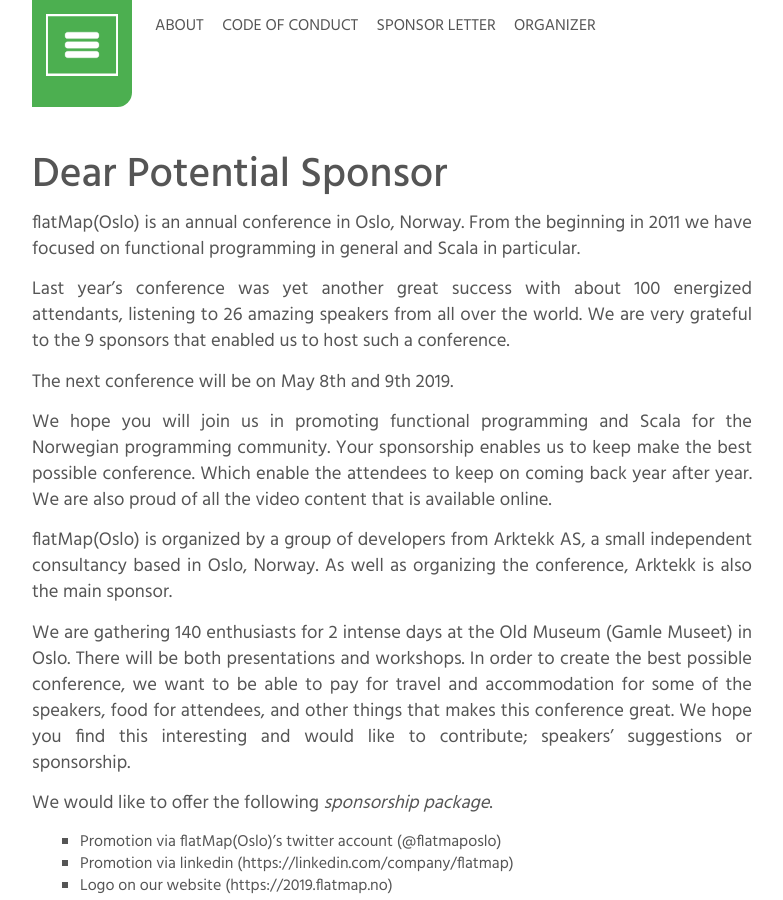
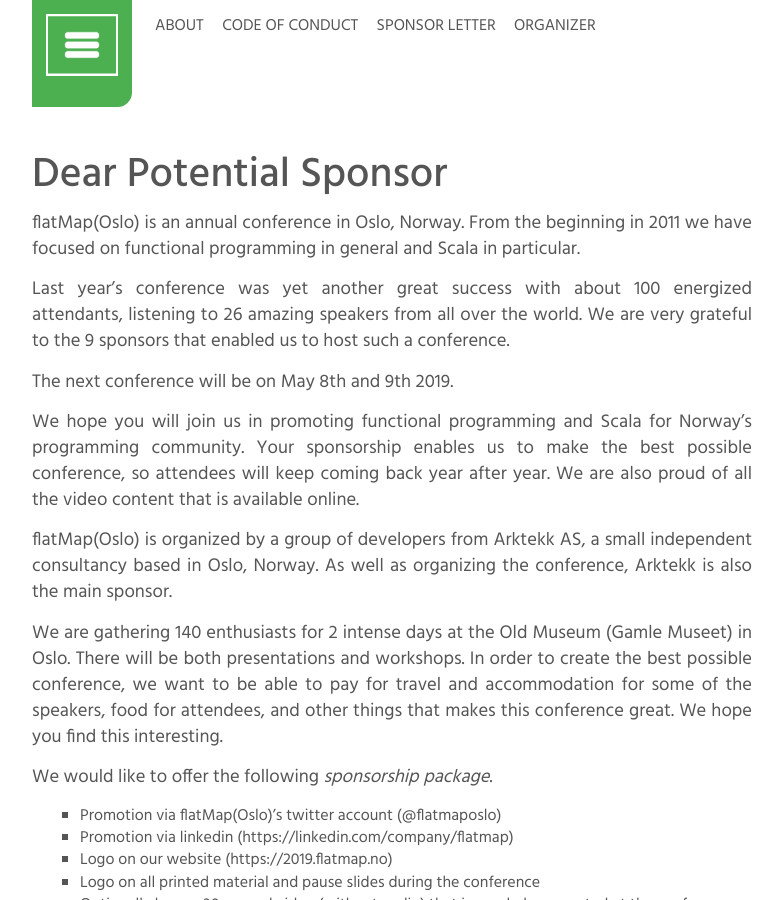
Before and after one commit to flatmaposlo/2019.flatmap.no, a Jekyll site: the page built from _pages/sponsors.md, in a window 1280 px wide and 900 px high. Shown: the whole window, without its empty margins (248-1031 px from the left). Built offline with Jekyll 4.4.1, drawn with Linux system fonts in a browser that asks for light colours.

Commit message:
Update on sponsor letter

```diff
--- a/_pages/sponsors.md
+++ b/_pages/sponsors.md
@@ -7,17 +7,25 @@
 ---
 ## Dear Potential Sponsor
 
-flatMap(Oslo) is an annual conference in Oslo, Norway. From the beginning in 2011 we have focused on functional programming in general and Scala in particular.
+flatMap(Oslo) is an annual conference in Oslo, Norway.
+From the beginning in 2011 we have focused on functional programming in general and Scala in particular.
 
-Last year's conference was yet another great success with about 100 energized attendants, listening to 26 amazing speakers from all over the world. We are very grateful to the 9 sponsors that enabled us to host such a conference.
+Last year's conference was yet another great success with about 100 energized attendants, listening to 26 amazing speakers from all over the world.
+We are very grateful to the 9 sponsors that enabled us to host such a conference.
 
 The next conference will be on May 8th and 9th 2019.
 
-We hope you will join us in promoting functional programming and Scala for the Norwegian programming community. Your sponsorship enables us to keep make the best possible conference. Which enable the attendees to keep on coming back year after year. We are also proud of all the video content that is available online.
+We hope you will join us in promoting functional programming and Scala for Norway's programming community.
+Your sponsorship enables us to make the best possible conference, so attendees will keep coming back year after year.
+We are also proud of all the video content that is available online.
 
-flatMap(Oslo) is organized by a group of developers from Arktekk AS, a small independent consultancy based in Oslo, Norway. As well as organizing the conference, Arktekk is also the main sponsor.
+flatMap(Oslo) is organized by a group of developers from Arktekk AS, a small independent consultancy based in Oslo, Norway.
+As well as organizing the conference, Arktekk is also the main sponsor.
 
-We are gathering 140 enthusiasts for 2 intense days at the Old Museum (Gamle Museet) in Oslo. There will be both presentations and workshops. In order to create the best possible conference, we want to be able to pay for travel and accommodation for some of the speakers, food for attendees, and other things that makes this conference great. We hope you find this interesting and would like to contribute; speakers’ suggestions or sponsorship.
+We are gathering 140 enthusiasts for 2 intense days at the Old Museum (Gamle Museet) in Oslo.
+There will be both presentations and workshops.
+In order to create the best possible conference, we want to be able to pay for travel and accommodation for some of the speakers, food for attendees, and other things that makes this conference great.
+We hope you find this interesting.
 
 We would like to offer the following *sponsorship package*.
 
```
